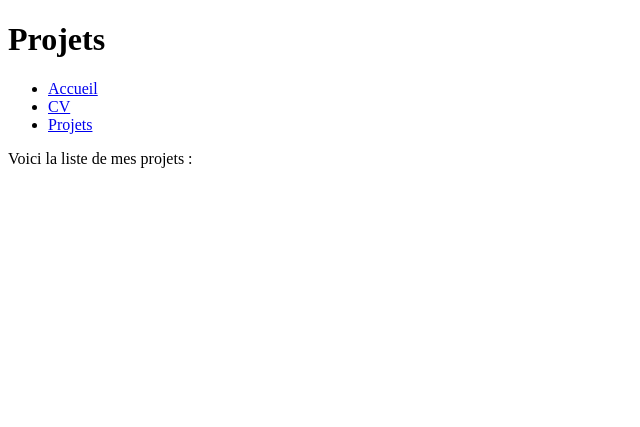
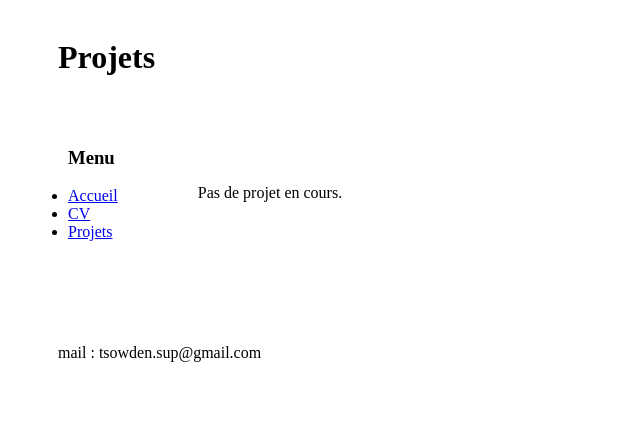
Before and after one commit to tsowden/IDAW, a PHP site: page /projets.html in a window 1280 px wide. Shown: the top 427 px of the page, without its empty margins (0-640 px from the left). Run offline with PHP 8.4, Linux system fonts and the light colour scheme.

Commit message:
Tp1 - html + css

```diff
--- a/SitePro/v1/projets.html
+++ b/SitePro/v1/projets.html
@@ -2,20 +2,33 @@
 <html lang="en">
 
 <head>
+    <link rel="stylesheet" href="style.css" />
     <meta charset="UTF-8">
     <title>Projets</title>
 </head>
 
 <body>
+    <div class="container-title">
         <h1> Projets</h1>
+    </div>
+    <div class="container">
+
         <nav class="menu">
             <ul>
+                <h3>Menu</h3>
                 <li><a href="index.html">Accueil</a></li>
                 <li><a href="cv.html">CV</a></li>
                 <li><a href="projets.html">Projets</a></li>
             </ul>
         </nav>
-    <p> Voici la liste de mes projets : </p>
+        <div class="contenu">
+            <p> Pas de projet en cours.</p>
+        </div>
+
+    </div>
+    <div class="contenu">
+        <p> mail : tsowden.sup@gmail.com</p>
+    </div>
 </body>
 
 </html>
--- a/SitePro/v1/style.css
+++ b/SitePro/v1/style.css
@@ -1,7 +1,6 @@
 .container {
     display: flex;
     padding: 10px;
-    margin-bottom: 10px;
 }
 
 .menu {
@@ -12,10 +11,18 @@
 
 .container-title {
     display: flex;
-    padding: 20px;
-    margin-bottom: 10px;
-    text-align: center;
+    padding: 10px;
+    margin-left: 40px;
+    flex-direction: column;
+
 }
+
+.contenu {
+    display: flex;
+    flex-direction: column;
+    padding: 50px;
+}
+
 
 .bleu {
     background-color: rgb(157, 204, 228);
```
Also changed, not shown: SitePro/v1/cv.html (+14 -1 lines), SitePro/v1/index.html (+7 -2 lines). Lines whose indentation alone changed are shown as unchanged.
